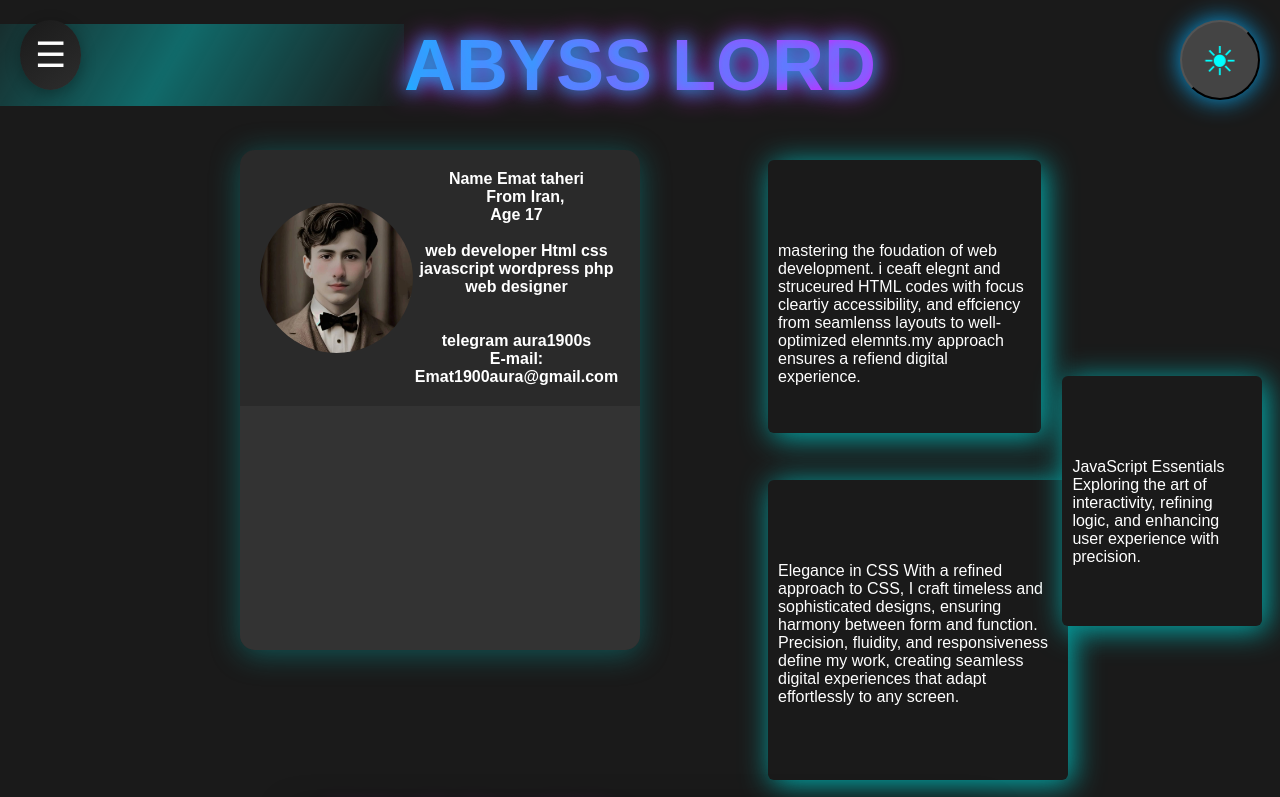
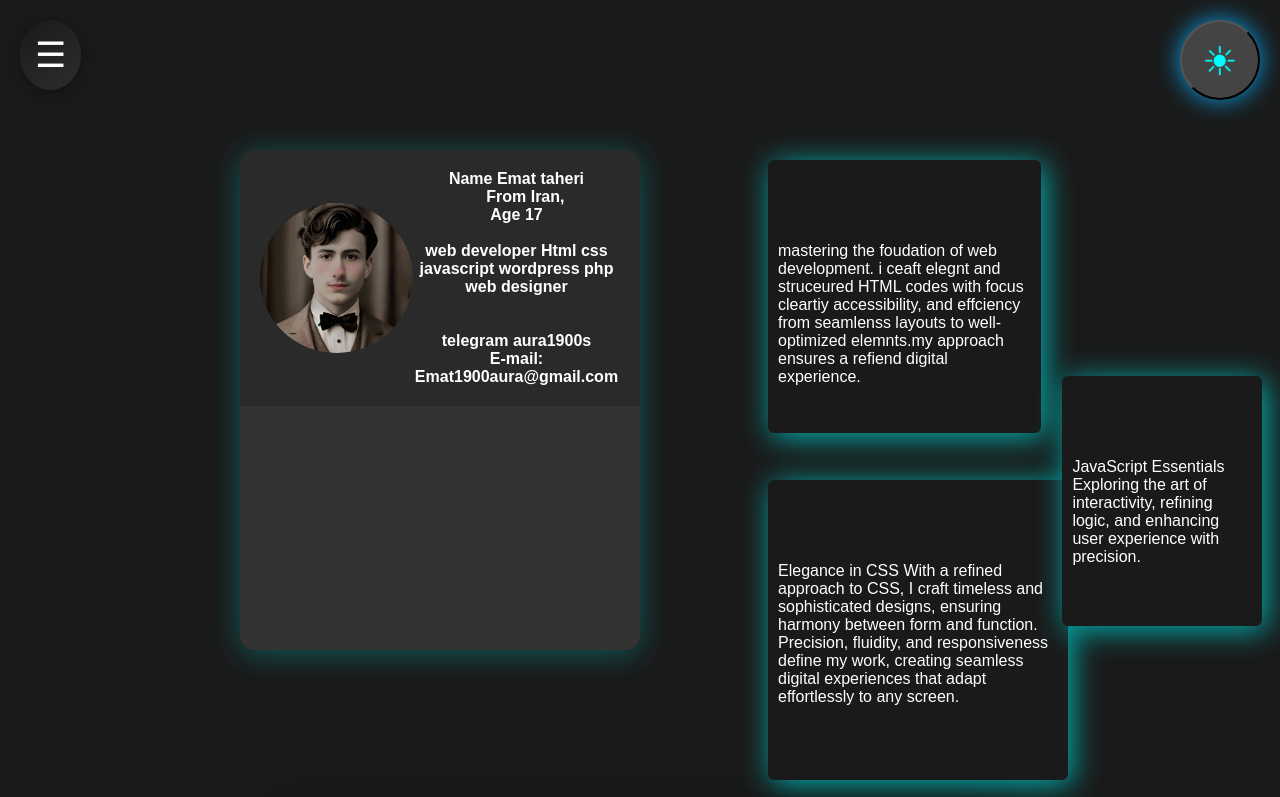
Before and after one commit to elyas1900/supersimple-website, a plain HTML site: page index.html in a window 1280 px wide. Shown: the top 797 px of the page. Drawn offline with nearby package versions, Linux system fonts and the light colour scheme; no server answers.

Commit message:
Update index.html

```diff
--- a/index.html
+++ b/index.html
@@ -91,7 +91,7 @@ body {
     }
     </style>
      <body >
-    <h1>abyss lord</h1>
+
     <div class="menu-toggle" id="menu-btn">&#9776;</div>
     <nav class="side-menu" id="side-menu">
     <div class="close-btn" id="close-btn">&times;</div>
@@ -129,7 +129,7 @@ body {
 
    <div class="bio-container">
         <div class="bio-header">
-          <br><br>  <h1>Emat taheri</h1>
+          <br><br>
             <p>Web Developer | JavaScript Enthusiast | Digital Creator</p>
         </div>
         <div class="bio-content">
```
